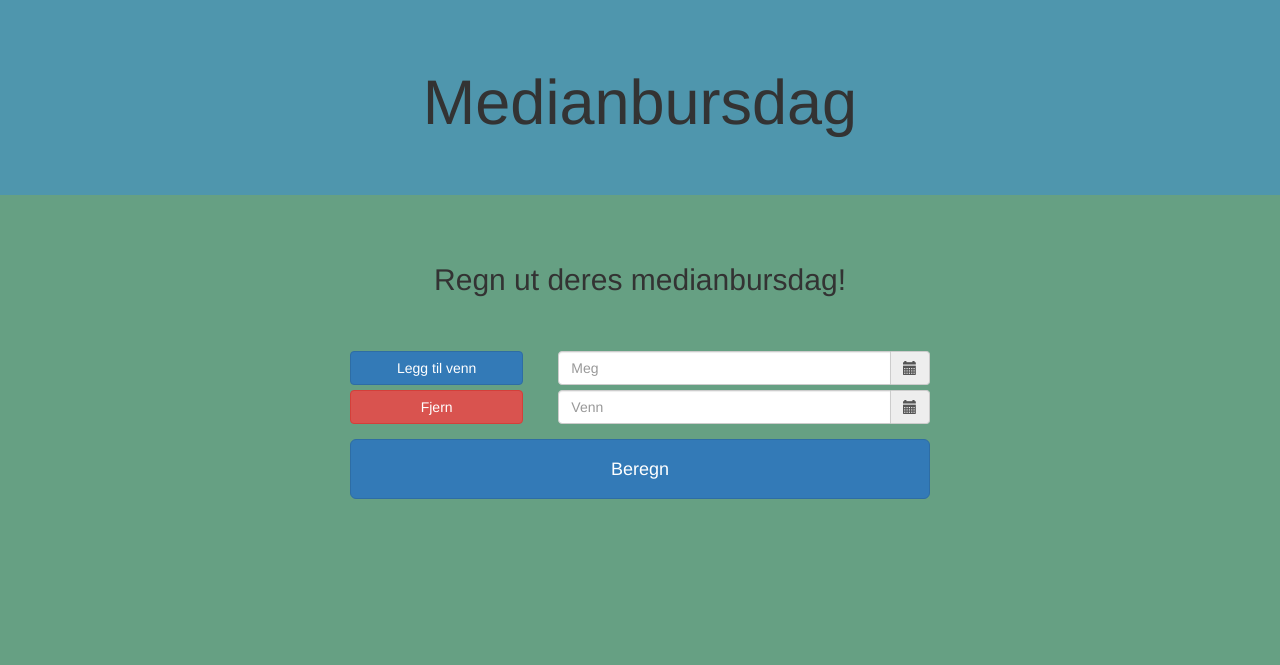
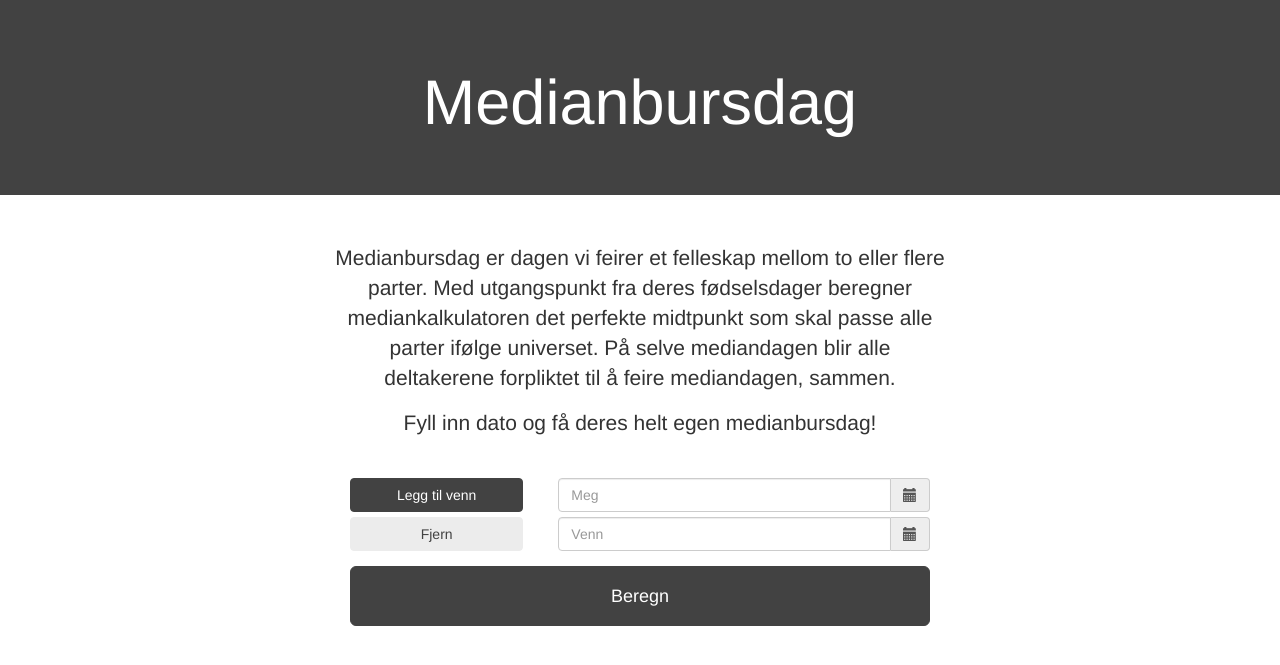
Before and after one commit to Matmonsen/friend_day, a plain HTML site: page index.html in a window 1280 px wide. Drawn offline with nearby package versions, Linux system fonts and the light colour scheme.

Commit message:
Updated text and color schema

```diff
--- a/css/site.css
+++ b/css/site.css
@@ -5,14 +5,6 @@ h1 {
     margin-bottom: 0;
 }
 
-.jumbo-title {
-    background: #4f96ad;
-
-}
-
-body, .jumbo-content {
-    background: #66a083;
-}
 .friend-row {
     margin-bottom: 5px;
 }
@@ -34,3 +26,35 @@ button, .input-group {
 #template {
     display: none;
 }
+
+/** COLORS **/
+/** MAIN: **/
+body, .jumbo-content {
+    background: white;
+}
+/** SEC: **/
+.jumbo-title {
+    background: #424242;
+    color: white;
+}
+
+.btn-danger {
+  border-color: #ECECEC;
+  color: #424242;
+  background-color: #ECECEC;
+}
+.btn-danger:hover, .btn-danger:hover {
+  border-color: #DADFE1;
+  color: #424242;
+  background-color: #DADFE1;
+}
+.btn-primary {
+  background-color: #424242;
+  color: white;
+  border-color: #424242;
+}
+.btn-primary:hover, .btn-primary:hover {
+  background-color: #424242;
+  color: white;
+  border-color: #424242;
+}
--- a/index.html
+++ b/index.html
@@ -26,22 +26,26 @@
 </head>
 <body>
 <div class="jumbotron jumbo-title">
-    <h1 class="text-center">
-        Medianbursdag
-    </h1>
+  <h1 class="text-center">Medianbursdag</h1>
+
 </div>
 
 <div class="jumbotron jumbo-content">
     <div class="container-fluid">
         <div class="row">
 
-            <!-- Answer -->
-            <div class="col-xs-12">
-                <h2 id="answer" class="text-center">
-                    Regn ut deres medianbursdag!
-                </h2>
-                <br>
-                <br>
+
+            <div class="col-xs-12 col-sm-8 col-sm-offset-2 col-md-6 col-md-offset-3">
+
+                <div class="col-cs-12">
+                    <p class="text-center">
+                      Medianbursdag er dagen vi feirer et felleskap mellom to eller flere parter. Med utgangspunkt fra deres fødselsdager beregner mediankalkulatoren det perfekte midtpunkt som skal passe alle parter ifølge universet. På selve mediandagen blir alle deltakerene forpliktet til å feire mediandagen, sammen.
+                    </p>
+                    <p class="text-center">
+                      Fyll inn dato og få deres helt egen medianbursdag!
+                    </p>
+                    <br>
+                </div>
             </div>
 
             <!-- Calculation -->
@@ -69,6 +73,14 @@
                     <button type="button" class="btn btn-primary btn-lg btn-block" id="calculate-button">Beregn</button>
                 </div>
             </div>
+
+            <!-- Answer -->
+            <div class="col-xs-12 col-sm-8 col-sm-offset-2 col-md-6 col-md-offset-3">
+                <div class="col-xs-12">
+                    <br>
+                    <p id="answer" class="text-center" />
+                </div>
+            </div>
         </div>
 
         <div id="template">
--- a/js/site.js
+++ b/js/site.js
@@ -28,7 +28,7 @@ $(document).ready(function() {
 
     var setAnswer = function(friendDate) {
         if (typeof friendDate !== "undefined")
-            $("#answer").text("Medianbursdagen deres er " + friendDate.format(dateFormat) + "!")
+            $("#answer").html("Universet har snakket.<br> Den " + friendDate.format(dateFormat) + " må dere finne på noe sammen. Universet garanterer en gøy kveld.<br> Skriv det ned i kalenderen.");
     };
 
     var getDatesFromInputFields = function() {
```
